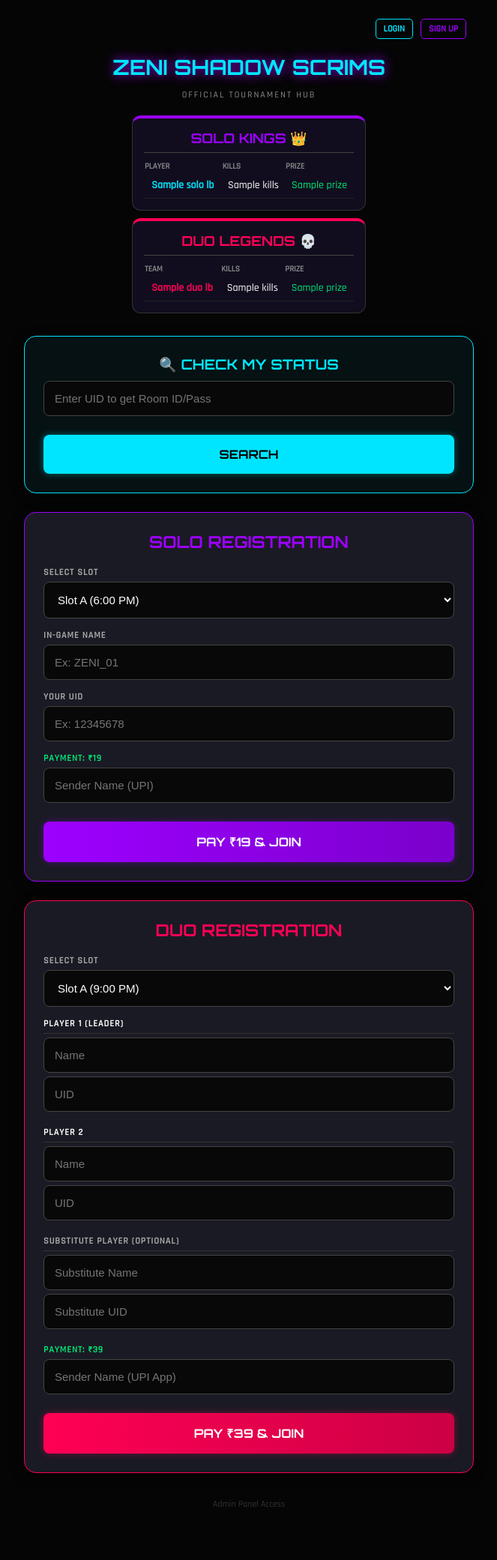
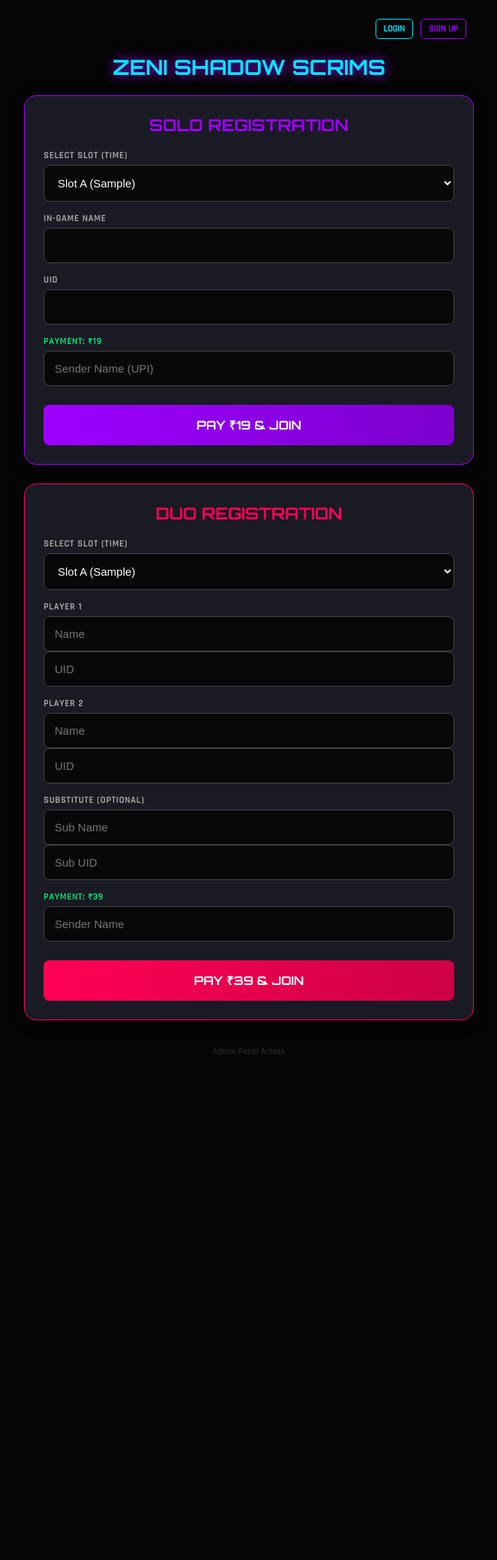
Before and after one commit to dynamaxhunt/ZENI-TOURNAMENT-DASHBOARD-, a Flask app: template templates/index.html in a window 1280 px wide. Shown: the whole page at 75% size, without its empty margins (308-971 px from the left). After the commit the page ends 1406 px from the top, so only its background shows below. Run offline with Flask 3, Linux system fonts and the light colour scheme; the template is opened without the code that fills it: most values are stand-ins (such as "Sample title", 1, 10 or a date in 2020).

Commit message:
Update index.html

```diff
--- a/templates/index.html
+++ b/templates/index.html
@@ -4,91 +4,64 @@
     <meta charset="UTF-8">
     <meta name="viewport" content="width=device-width, initial-scale=1.0">
     <title>ZENI SHADOW SCRIMS</title>
-
     <link rel="icon" type="image/jpeg" href="{{ url_for('static', filename='favicon.jpg') }}">
-
     <link href="https://fonts.googleapis.com/css2?family=Orbitron:wght@700&family=Rajdhani:wght@500&display=swap" rel="stylesheet">
 
     <style>
-        /* BASE STYLES */
+        /* CSS STYLES */
         body { background: #050505; color: white; font-family: 'Rajdhani', sans-serif; text-align: center; margin: 0; padding-bottom: 50px; }
         h1, h2, h3 { font-family: 'Orbitron', sans-serif; margin: 0; }
         .container { max-width: 600px; margin: 0 auto; padding: 15px; }
-
-        /* TOP BAR (LOGIN/USER) */
         .top-bar { display: flex; justify-content: flex-end; align-items: center; padding: 10px; font-size: 14px; }
         .auth-btn { text-decoration: none; font-weight: bold; padding: 5px 10px; border-radius: 5px; margin-left: 10px; font-size: 12px; }
         .login-btn { border: 1px solid #00e5ff; color: #00e5ff; }
         .signup-btn { border: 1px solid #9d00ff; color: #9d00ff; }
         .user-info { color: #00e5ff; margin-right: 10px; }
         .logout-btn { color: #ff4444; text-decoration: none; font-size: 12px; margin-left: 10px; }
-
-        /* HEADER */
         .header { margin-top: 10px; margin-bottom: 20px; }
         .glow-text { color: #00e5ff; text-shadow: 0 0 15px #9d00ff; font-size: 28px; }
-
-        /* LEADERBOARDS */
-        .lb-container { display: flex; gap: 10px; flex-wrap: wrap; justify-content: center; margin-bottom: 30px; }
-        .lb-box { background: #110d1f; border: 1px solid #333; padding: 15px; width: 45%; min-width: 280px; border-radius: 12px; }
-        .lb-title { border-bottom: 1px solid #444; padding-bottom: 8px; margin-bottom: 10px; font-size: 18px; }
-        table { width: 100%; border-collapse: collapse; font-size: 14px; }
-        th { text-align: left; color: #888; font-size: 11px; text-transform: uppercase; }
-        td { border-bottom: 1px solid #222; padding: 8px 0; }
-
-        /* CARDS & FORMS */
         .card { background: #1a1a24; border: 1px solid #333; padding: 25px; margin-bottom: 25px; border-radius: 16px; text-align: left; box-shadow: 0 4px 15px rgba(0,0,0,0.5); }
         .card h2 { text-align: center; margin-bottom: 20px; font-size: 22px; }
-
         label { display: block; color: #aaa; font-size: 12px; margin-top: 15px; margin-bottom: 5px; font-weight: bold; letter-spacing: 1px; }
-        input, select { width: 100%; padding: 14px; background: #080808; border: 1px solid #444; color: white; border-radius: 8px; box-sizing: border-box; font-size: 15px; transition: 0.3s; }
-        input:focus { border-color: #00e5ff; outline: none; background: #111; }
-
-        button { width: 100%; padding: 16px; font-weight: bold; border: none; cursor: pointer; border-radius: 8px; margin-top: 25px; font-family: 'Orbitron'; font-size: 16px; transition: 0.3s; }
-        button:hover { transform: scale(1.02); }
-
-        /* THEMES */
+        input, select { width: 100%; padding: 14px; background: #080808; border: 1px solid #444; color: white; border-radius: 8px; box-sizing: border-box; font-size: 15px; }
+        button { width: 100%; padding: 16px; font-weight: bold; border: none; cursor: pointer; border-radius: 8px; margin-top: 25px; font-family: 'Orbitron'; font-size: 16px; }
         .solo-theme { border: 1px solid #9d00ff; }
-        .solo-title { color: #9d00ff; }
-        .solo-btn { background: linear-gradient(90deg, #9d00ff, #7b00cc); color: white; box-shadow: 0 0 10px rgba(157, 0, 255, 0.4); }
-
+        .solo-btn { background: linear-gradient(90deg, #9d00ff, #7b00cc); color: white; }
         .duo-theme { border: 1px solid #ff0055; }
-        .duo-title { color: #ff0055; }
-        .duo-btn { background: linear-gradient(90deg, #ff0055, #cc0044); color: white; box-shadow: 0 0 10px rgba(255, 0, 85, 0.4); }
-
-        .status-box { border: 1px solid #00e5ff; background: rgba(0, 229, 255, 0.05); }
-
-        /* PAYMENT MODAL (POPUP) */
+        .duo-btn { background: linear-gradient(90deg, #ff0055, #cc0044); color: white; }
         .modal { display: none; position: fixed; top: 0; left: 0; width: 100%; height: 100%; background: rgba(0,0,0,0.9); z-index: 999; justify-content: center; align-items: center; }
         .modal-content { background: #111; padding: 30px; border-radius: 15px; border: 2px solid #00e676; text-align: center; width: 85%; max-width: 350px; }
         .qr-img { width: 200px; height: 200px; margin: 15px 0; border: 5px solid white; }
     </style>
 
     <script>
-        // PAYMENT LOGIC
+        // ✅ UPDATED PAYMENT LOGIC
         let currentMode = "";
 
         function openPayment(mode, amount) {
-            // 1. Check if user is logged in (optional check)
-            /* {% if not current_user.is_authenticated %}
-                alert("Please Login First!");
-                window.location.href = "/login";
-                return;
-            {% endif %}
-            */
-
-            // 2. Validate Form First
+            // 1. Validate Form First
             const form = document.getElementById(mode + '-form');
             if(!form.checkValidity()) {
                 form.reportValidity();
                 return;
             }
 
-            // 3. Set Data
+            // 2. Set Data
             currentMode = mode;
 
-            // 4. Generate UPI QR Code (REPLACE WITH YOUR UPI ID BELOW)
-            const upiID = "dynamaxdb@okaxis"; // <--- CHANGE THIS
-            const qrUrl = `https://api.qrserver.com/v1/create-qr-code/?size=200x200&data=upi://pay?pa=${upiID}%26pn=ZENI%26am=${amount}%26tn=TournamentFee`;
+            // 3. Generate Valid UPI QR Code
+            // ✅ CORRECTED ID: dynamaxdb@okaxis
+            const upiID = "dynamaxdb@okaxis";
+            const payeeName = "ZENI_TOURNAMENT";
+
+            // Create the UPI string
+            let upiString = `upi://pay?pa=${upiID}&pn=${payeeName}&am=${amount}&tn=Tournament_Entry`;
+
+            // Encode it properly so the API can read it
+            let encodedUPI = encodeURIComponent(upiString);
+
+            // Generate QR
+            const qrUrl = `https://api.qrserver.com/v1/create-qr-code/?size=200x200&data=${encodedUPI}`;
 
             document.getElementById('qrImage').src = qrUrl;
             document.getElementById('payAmount').innerText = "₹" + amount;
@@ -102,21 +75,17 @@
         function confirmPayment() {
             const txnId = document.getElementById('finalTxnId').value;
             if(!txnId) { alert("Please enter Transaction ID!"); return; }
-
-            // Fill the hidden Txn ID in the real form and submit
             document.getElementById(currentMode + '-txn').value = txnId;
             document.getElementById(currentMode + '-form').submit();
         }
     </script>
 </head>
 <body>
-
     <div class="container">
-
         <div class="top-bar">
             {% if current_user.is_authenticated %}
-                <span class="user-info">Welcome, {{ current_user.name }}</span>
-                <a href="/profile" style="color:white; text-decoration:underline;">My Dashboard</a>
+                <span class="user-info">Hi, {{ current_user.name }}</span>
+                <a href="/profile" style="color:white;">Dashboard</a>
                 <a href="/logout" class="logout-btn">Logout</a>
             {% else %}
                 <a href="/login" class="auth-btn login-btn">LOGIN</a>
@@ -126,70 +95,23 @@
 
         <div class="header">
             <h1 class="glow-text">ZENI SHADOW SCRIMS</h1>
-            <p style="color:#888; font-size: 12px; letter-spacing: 2px;">OFFICIAL TOURNAMENT HUB</p>
-        </div>
-
-        <div class="lb-container">
-            <div class="lb-box" style="border-top: 4px solid #9d00ff;">
-                <h3 class="lb-title solo-title">SOLO KINGS 👑</h3>
-                <table>
-                    <tr><th>PLAYER</th><th>KILLS</th><th>PRIZE</th></tr>
-                    {% for p in solo_lb %}
-                    <tr>
-                        <td style="color:#00e5ff; font-weight:bold;">{{ p.name }}</td>
-                        <td>{{ p.kills }}</td>
-                        <td style="color:#00e676">{{ p.prize }}</td>
-                    </tr>
-                    {% else %}
-                    <tr><td colspan="3" style="text-align:center; padding:15px; color:#555;">No Matches Yet</td></tr>
-                    {% endfor %}
-                </table>
-            </div>
-
-            <div class="lb-box" style="border-top: 4px solid #ff0055;">
-                <h3 class="lb-title duo-title">DUO LEGENDS 💀</h3>
-                <table>
-                    <tr><th>TEAM</th><th>KILLS</th><th>PRIZE</th></tr>
-                    {% for p in duo_lb %}
-                    <tr>
-                        <td style="color:#ff0055; font-weight:bold;">{{ p.name }}</td>
-                        <td>{{ p.kills }}</td>
-                        <td style="color:#00e676">{{ p.prize }}</td>
-                    </tr>
-                    {% else %}
-                    <tr><td colspan="3" style="text-align:center; padding:15px; color:#555;">No Matches Yet</td></tr>
-                    {% endfor %}
-                </table>
-            </div>
-        </div>
-
-        <div class="card status-box">
-            <h3 style="text-align:center; color:#00e5ff; margin-bottom: 10px;">🔍 CHECK MY STATUS</h3>
-            <form action="/profile" method="get">
-                <input type="text" name="uid" placeholder="Enter UID to get Room ID/Pass" required>
-                <button type="submit" style="background: #00e5ff; color: #000; box-shadow: 0 0 10px rgba(0, 229, 255, 0.4);">SEARCH</button>
-            </form>
         </div>
 
         <div class="card solo-theme">
-            <h2 class="solo-title">SOLO REGISTRATION</h2>
+            <h2 style="color:#9d00ff">SOLO REGISTRATION</h2>
             <form id="SOLO-form" action="/register" method="post">
                 <input type="hidden" name="mode" value="SOLO">
                 <input type="hidden" name="txn_id" id="SOLO-txn">
 
-                <label>SELECT SLOT</label>
+                <label>SELECT SLOT (TIME)</label>
                 <select name="slot" required>
-                    <option value="SOLO-A">Slot A (6:00 PM)</option>
-                    <option value="SOLO-B">Slot B (7:00 PM)</option>
-                    <option value="SOLO-C">Slot C (8:00 PM)</option>
+                    <option value="SOLO-A">Slot A ({{ slots['SOLO_A'] }})</option>
+                    <option value="SOLO-B">Slot B ({{ slots['SOLO_B'] }})</option>
+                    <option value="SOLO-C">Slot C ({{ slots['SOLO_C'] }})</option>
                 </select>
 
-                <label>IN-GAME NAME</label>
-                <input type="text" name="p1_name" placeholder="Ex: ZENI_01" required>
-
-                <label>YOUR UID</label>
-                <input type="number" name="p1_uid" placeholder="Ex: 12345678" required>
-
+                <label>IN-GAME NAME</label><input type="text" name="p1_name" required>
+                <label>UID</label><input type="number" name="p1_uid" required>
                 <label style="color:#00e676;">PAYMENT: ₹19</label>
                 <input type="text" name="sender_name" placeholder="Sender Name (UPI)" required>
 
@@ -198,32 +120,29 @@
         </div>
 
         <div class="card duo-theme">
-            <h2 class="duo-title">DUO REGISTRATION</h2>
+            <h2 style="color:#ff0055">DUO REGISTRATION</h2>
             <form id="DUO-form" action="/register" method="post">
                 <input type="hidden" name="mode" value="DUO">
                 <input type="hidden" name="txn_id" id="DUO-txn">
 
-                <label>SELECT SLOT</label>
+                <label>SELECT SLOT (TIME)</label>
                 <select name="slot" required>
-                    <option value="DUO-A">Slot A (9:00 PM)</option>
-                    <option value="DUO-B">Slot B (10:00 PM)</option>
-                    <option value="DUO-C">Slot C (11:00 PM)</option>
+                    <option value="DUO-A">Slot A ({{ slots['DUO_A'] }})</option>
+                    <option value="DUO-B">Slot B ({{ slots['DUO_B'] }})</option>
+                    <option value="DUO-C">Slot C ({{ slots['DUO_C'] }})</option>
                 </select>
 
-                <label style="color:#fff; border-bottom:1px solid #333; padding-bottom:5px;">PLAYER 1 (LEADER)</label>
-                <input type="text" name="p1_name" placeholder="Name" required style="margin-bottom:5px;">
+                <label>PLAYER 1</label>
+                <input type="text" name="p1_name" placeholder="Name" required>
                 <input type="number" name="p1_uid" placeholder="UID" required>
-
-                <label style="color:#fff; border-bottom:1px solid #333; padding-bottom:5px; margin-top:20px;">PLAYER 2</label>
-                <input type="text" name="p2_name" placeholder="Name" required style="margin-bottom:5px;">
+                <label>PLAYER 2</label>
+                <input type="text" name="p2_name" placeholder="Name" required>
                 <input type="number" name="p2_uid" placeholder="UID" required>
-
-                <label style="color:#aaa; border-bottom:1px solid #333; padding-bottom:5px; margin-top:20px;">SUBSTITUTE PLAYER (OPTIONAL)</label>
-                <input type="text" name="sub_name" placeholder="Substitute Name" style="margin-bottom:5px;">
-                <input type="number" name="sub_uid" placeholder="Substitute UID">
-
-                <label style="color:#00e676; margin-top:20px;">PAYMENT: ₹39</label>
-                <input type="text" name="sender_name" placeholder="Sender Name (UPI App)" required>
+                <label>SUBSTITUTE (OPTIONAL)</label>
+                <input type="text" name="sub_name" placeholder="Sub Name">
+                <input type="number" name="sub_uid" placeholder="Sub UID">
+                <label style="color:#00e676;">PAYMENT: ₹39</label>
+                <input type="text" name="sender_name" placeholder="Sender Name" required>
 
                 <button type="button" class="duo-btn" onclick="openPayment('DUO', 39)">PAY ₹39 & JOIN</button>
             </form>
@@ -232,7 +151,6 @@
         <div style="text-align:center; margin-top:30px;">
             <a href="/admin" style="color:#333; text-decoration:none; font-size:12px;">Admin Panel Access</a>
         </div>
-
     </div>
 
     <div id="paymentModal" class="modal">
@@ -240,16 +158,12 @@
             <h2 style="color:#00e676; margin:0;">SCAN TO PAY</h2>
             <h1 id="payAmount" style="color:white; font-size:40px; margin:10px 0;">₹0</h1>
             <p style="color:#aaa; font-size:12px;">Scan using Paytm / GPay / PhonePe</p>
-
             <img id="qrImage" src="" class="qr-img">
-
             <label style="text-align:left; color:#fff;">ENTER TRANSACTION ID</label>
             <input type="text" id="finalTxnId" placeholder="Ex: 583920..." style="border-color:#00e676;">
-
             <button onclick="confirmPayment()" style="background:#00e676; color:black; margin-top:10px;">VERIFY & SUBMIT</button>
             <button onclick="closePayment()" style="background:#333; margin-top:10px;">CANCEL</button>
         </div>
     </div>
-
 </body>
 </html>
```
